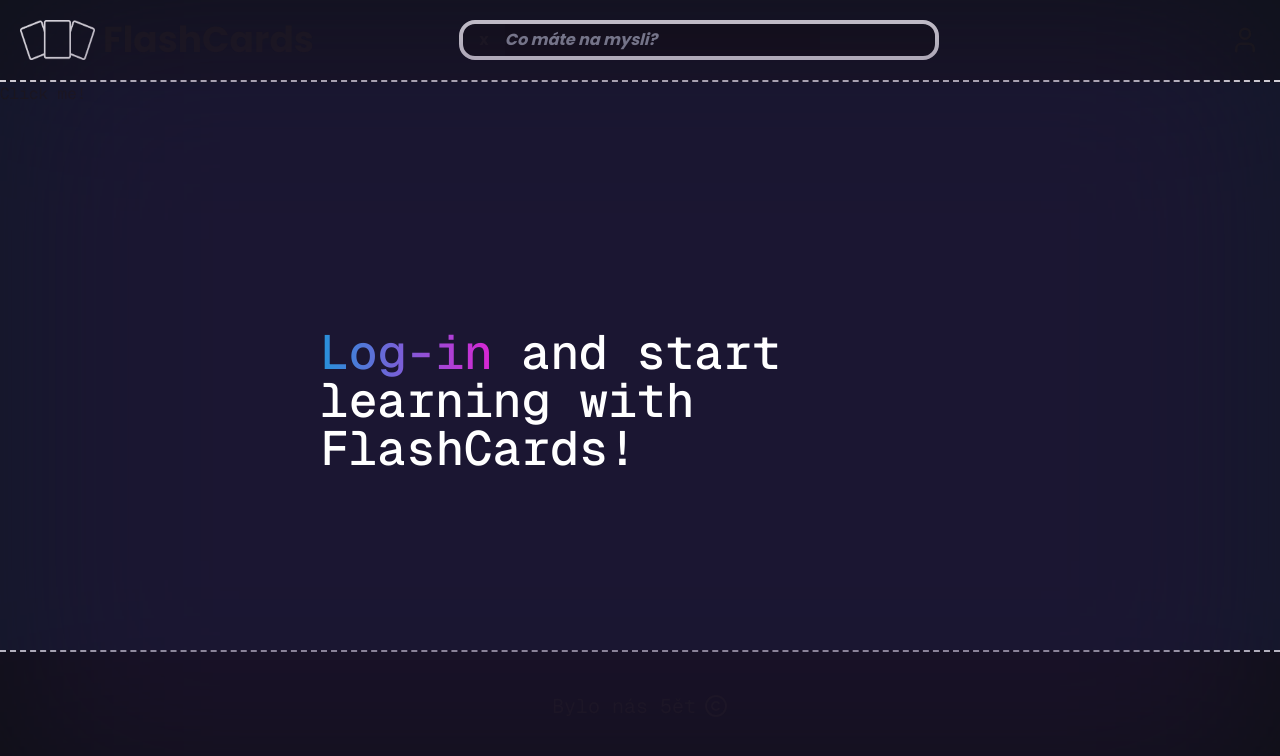
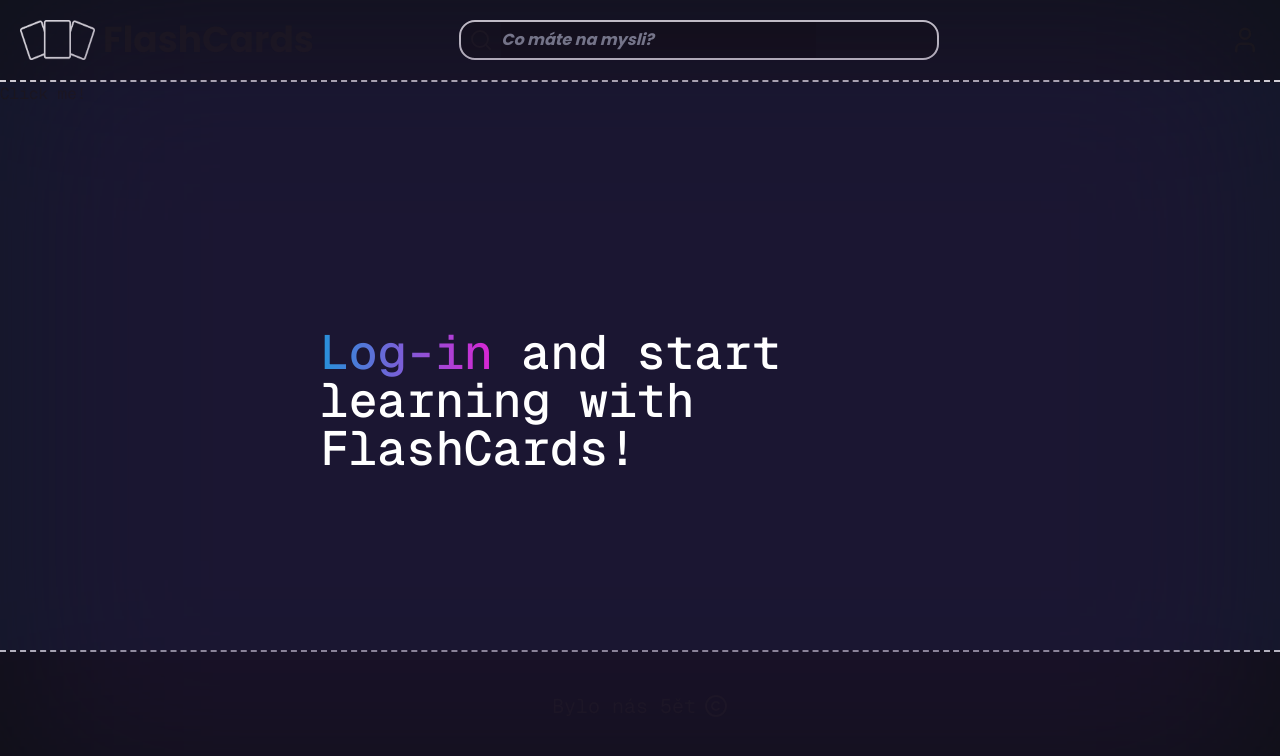
Before and after one commit to vojtiikxdd/flashcards_w, a Next.js app in the folder flashcards/: page / in a window 1280 px wide. Shown: the top 756 px of the page. Built offline with nearby package versions, Linux system fonts and the light colour scheme.

Commit message:
adding search icon to search input in header

```diff
--- a/flashcards/src/app/layout.tsx
+++ b/flashcards/src/app/layout.tsx
@@ -2,6 +2,8 @@ import type { Metadata } from "next";
 import { Geist_Mono, Poppins, JetBrains_Mono } from "next/font/google";
 import "./globals.css";
 import { Copyright, User } from "lucide-react";
+import { Search } from "lucide-react";
+
 import Link from "next/link";
 import Image from "next/image";
 
@@ -35,11 +37,10 @@ export default function RootLayout({
             <Image src="/logo.png" alt="idk" width={75} height={350} />
             <h1 className="font-[Poppins] text-4xl">FlashCards</h1>
           </Link>
-          <form action="" className="flex flex-row mx-auto bg-[#0c0c0c81] w-[30rem] rounded-2xl border-solid border-white border-4">
-            <p className="px-4 pt-1">
-              x
-              {/*najit ikonu lupy a přidat ji */}
-            </p>
+          <form action="" className="flex flex-row mx-auto bg-[#0c0c0c81] w-[30rem] rounded-2xl border-solid border-white border-2">
+            <div className="px-2 flex justify-center items-center">
+              <Search size-20 />
+            </div>
             <input type="text" id="searcInput" className="border-none focus:outline-none focus:ring-0 bg-[#0c0c0c81] placeholder:italic" placeholder="Co máte na mysli?" />
           </form>
           <Link href="/profile" className="cursor-pointer ml-auto flex justify-center items-center">
```
